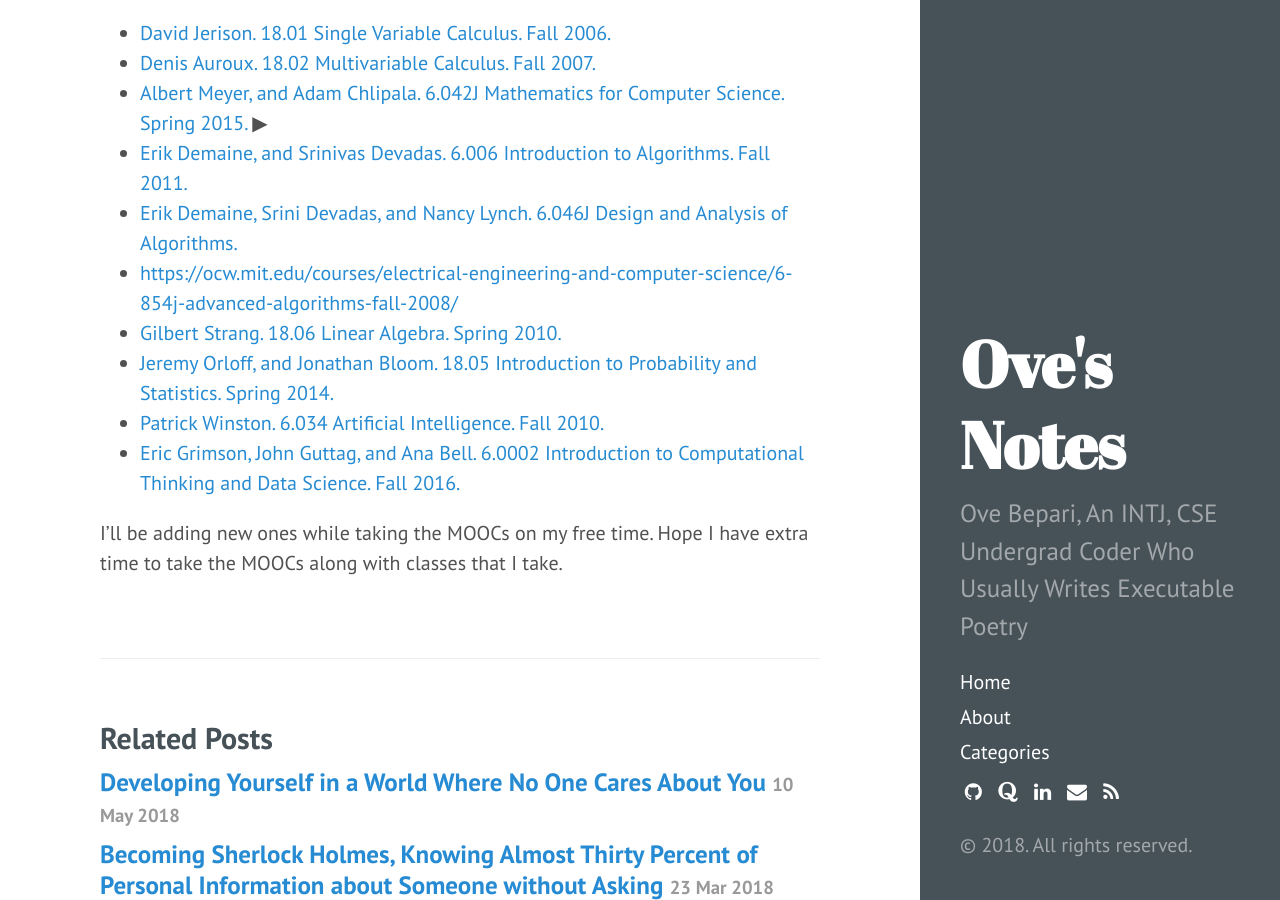
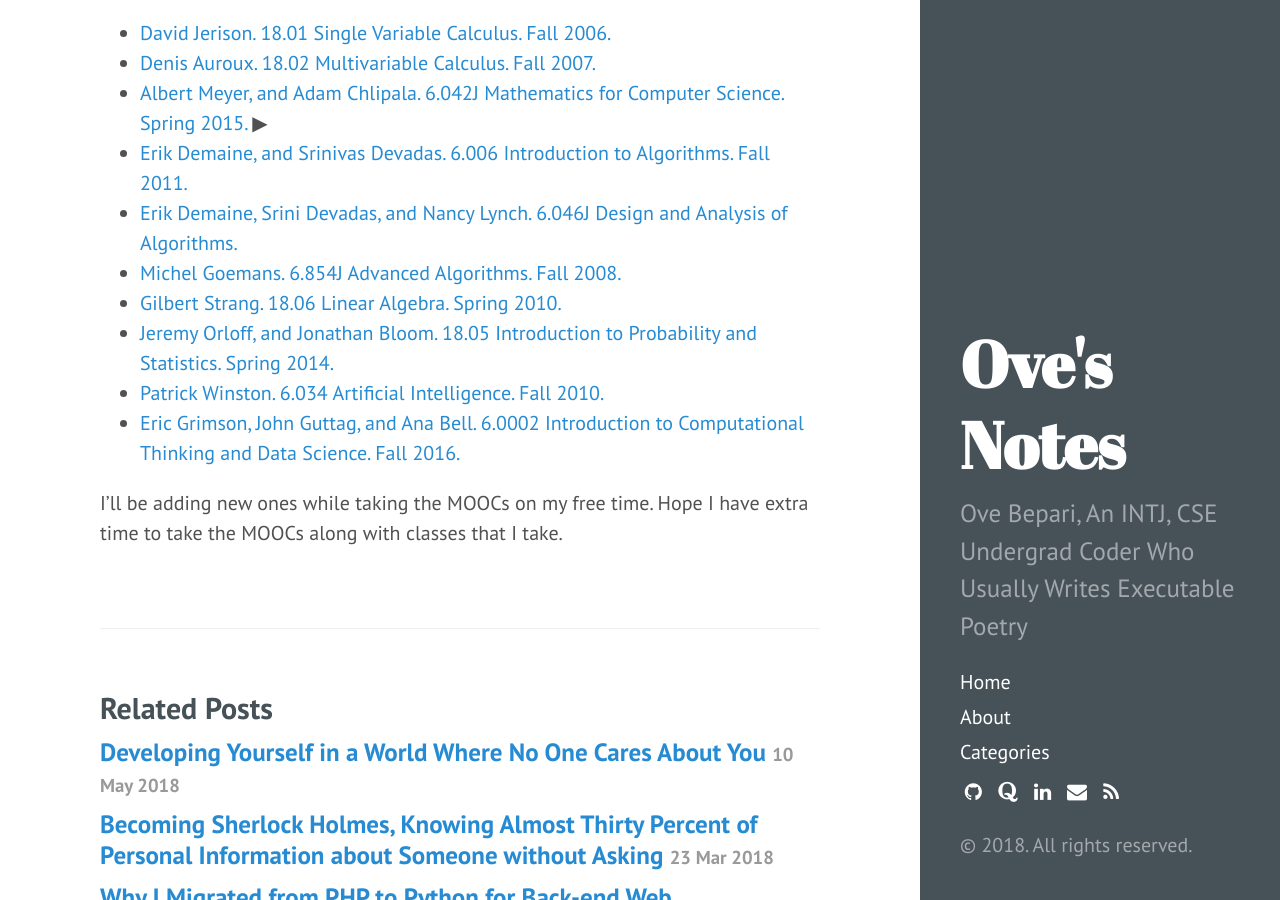
Before and after one commit to ovebepari/ovebepari.github.io, a Jekyll site: the page built from _posts/2018-05-11-MIT-OCW-Courses-that-im-taking.md, in a window 1280 px wide and 900 px high, scrolled down 377 px. Built offline with Jekyll 4.4.1, drawn with Linux system fonts in a browser that asks for light colours; comment, search, counter and statistics services are not loaded.

Commit message:
play button to indicate current phase and link correction 2

```diff
--- a/_posts/2018-05-11-MIT-OCW-Courses-that-im-taking.md
+++ b/_posts/2018-05-11-MIT-OCW-Courses-that-im-taking.md
@@ -13,7 +13,7 @@
 * <a href="https://ocw.mit.edu/courses/electrical-engineering-and-computer-science/6-042j-mathematics-for-computer-science-spring-2015/index.htm" target="_blank">Albert Meyer, and Adam Chlipala. 6.042J Mathematics for Computer Science. Spring 2015.</a> &#x25B6;
 * <a href="https://ocw.mit.edu/courses/electrical-engineering-and-computer-science/6-006-introduction-to-algorithms-fall-2011/index.htm" target="_blank">Erik Demaine, and Srinivas Devadas. 6.006 Introduction to Algorithms. Fall 2011.</a>
 * <a href="https://ocw.mit.edu/courses/electrical-engineering-and-computer-science/6-046j-design-and-analysis-of-algorithms-spring-2015/index.htm" target="_blank">Erik Demaine, Srini Devadas, and Nancy Lynch. 6.046J Design and Analysis of Algorithms.</a>
-* <a href="Michel Goemans. 6.854J Advanced Algorithms. Fall 2008" target="_blank">https://ocw.mit.edu/courses/electrical-engineering-and-computer-science/6-854j-advanced-algorithms-fall-2008/</a>
+* <a href="https://ocw.mit.edu/courses/electrical-engineering-and-computer-science/6-854j-advanced-algorithms-fall-2008/" target="_blank">Michel Goemans. 6.854J Advanced Algorithms. Fall 2008.</a>
 * <a href="https://ocw.mit.edu/courses/mathematics/18-06-linear-algebra-spring-2010/" target="_blank">Gilbert Strang. 18.06 Linear Algebra. Spring 2010.</a>
 * <a href="https://ocw.mit.edu/courses/mathematics/18-05-introduction-to-probability-and-statistics-spring-2014/" target="_blank">Jeremy Orloff, and Jonathan Bloom. 18.05 Introduction to Probability and Statistics. Spring 2014.</a>
 * <a href="https://ocw.mit.edu/courses/electrical-engineering-and-computer-science/6-034-artificial-intelligence-fall-2010/" target="_blank">Patrick Winston. 6.034 Artificial Intelligence. Fall 2010.</a>
```
